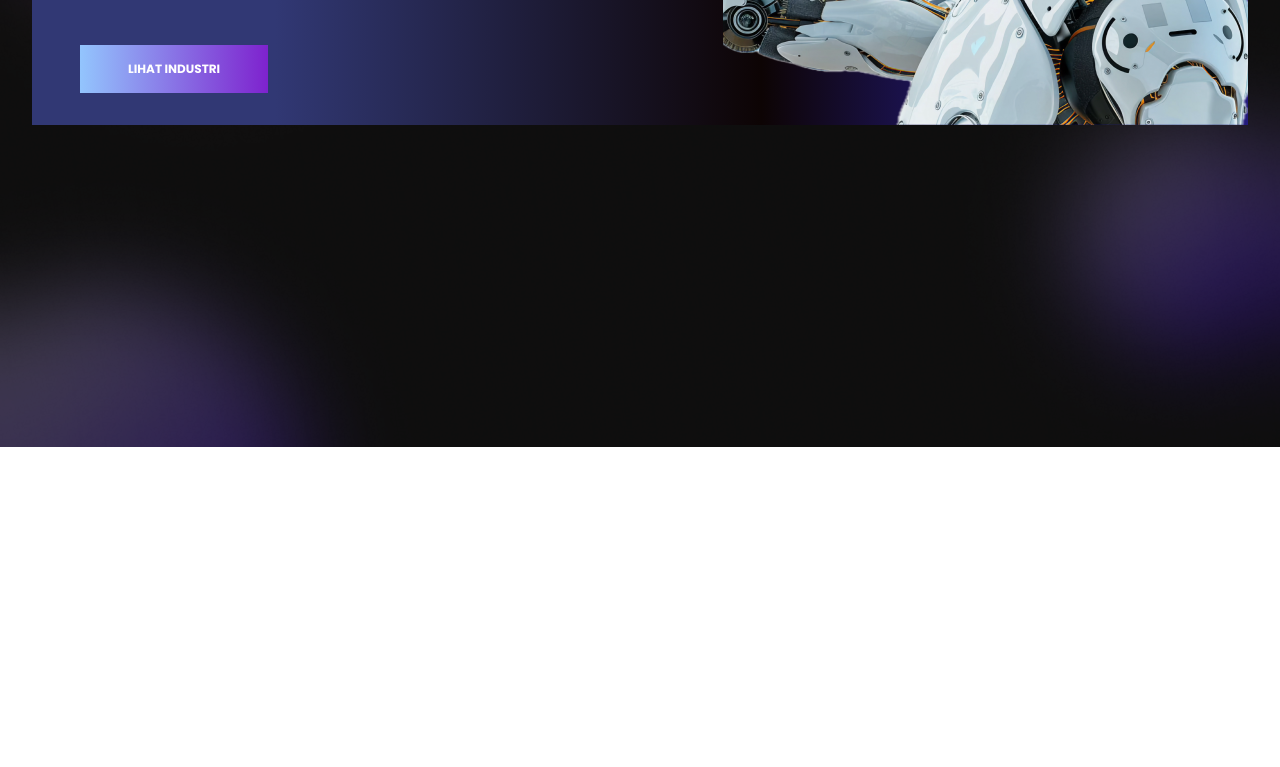
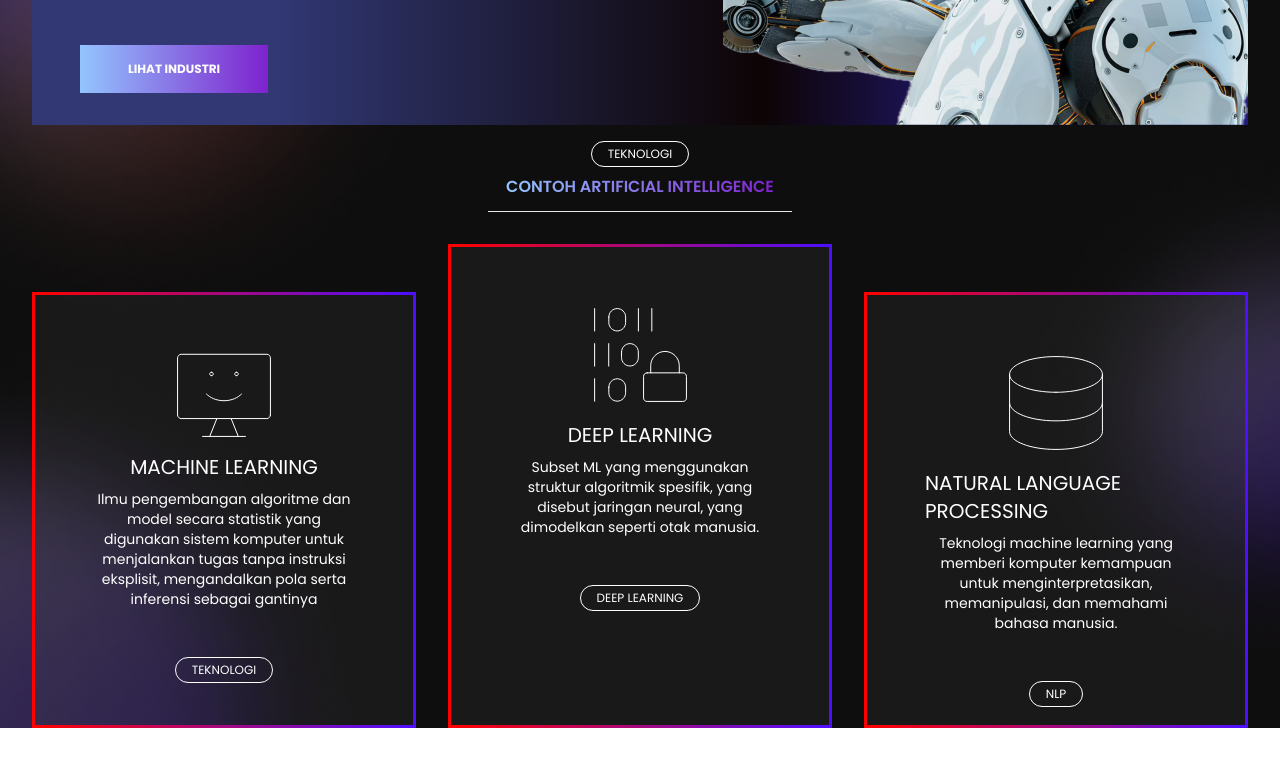
Before and after one commit to Wildanzulfikar/Itechno, a website: page dist/index.html in a window 1280 px wide. Shown: the part 353-1120 px from the top of the page. Before the commit the page ends 800 px from the top, so only its background shows below. Drawn offline with Linux system fonts and the light colour scheme.

Commit message:
Add Card + About

```diff
--- a/src/input.css
+++ b/src/input.css
@@ -1,6 +1,12 @@
 @tailwind base;
 @tailwind components;
 @tailwind utilities;
+
+* {
+  padding: 0;
+  margin: 0;
+  box-sizing: border-box;
+}
 
 #teknologi {
   background: url("../assets/img/Background.png") no-repeat center center;
@@ -10,3 +16,11 @@
 .bg-custom {
   background: linear-gradient(to right, #313874 20%, #0d0404 60%, #231b7c 80%);
 }
+
+.gradient-border {
+  border-width: 3px;
+  border-style: solid;
+  border-image: linear-gradient(to right, #ff0000, #4d0fff) 1;
+
+  padding: 10px;
+}
```
Also changed, not shown: assets/icon/deepLearning.svg (added), assets/icon/dekstop.svg (added), assets/icon/naturallanguage.svg (added), dist/index.html, dist/output.css.
